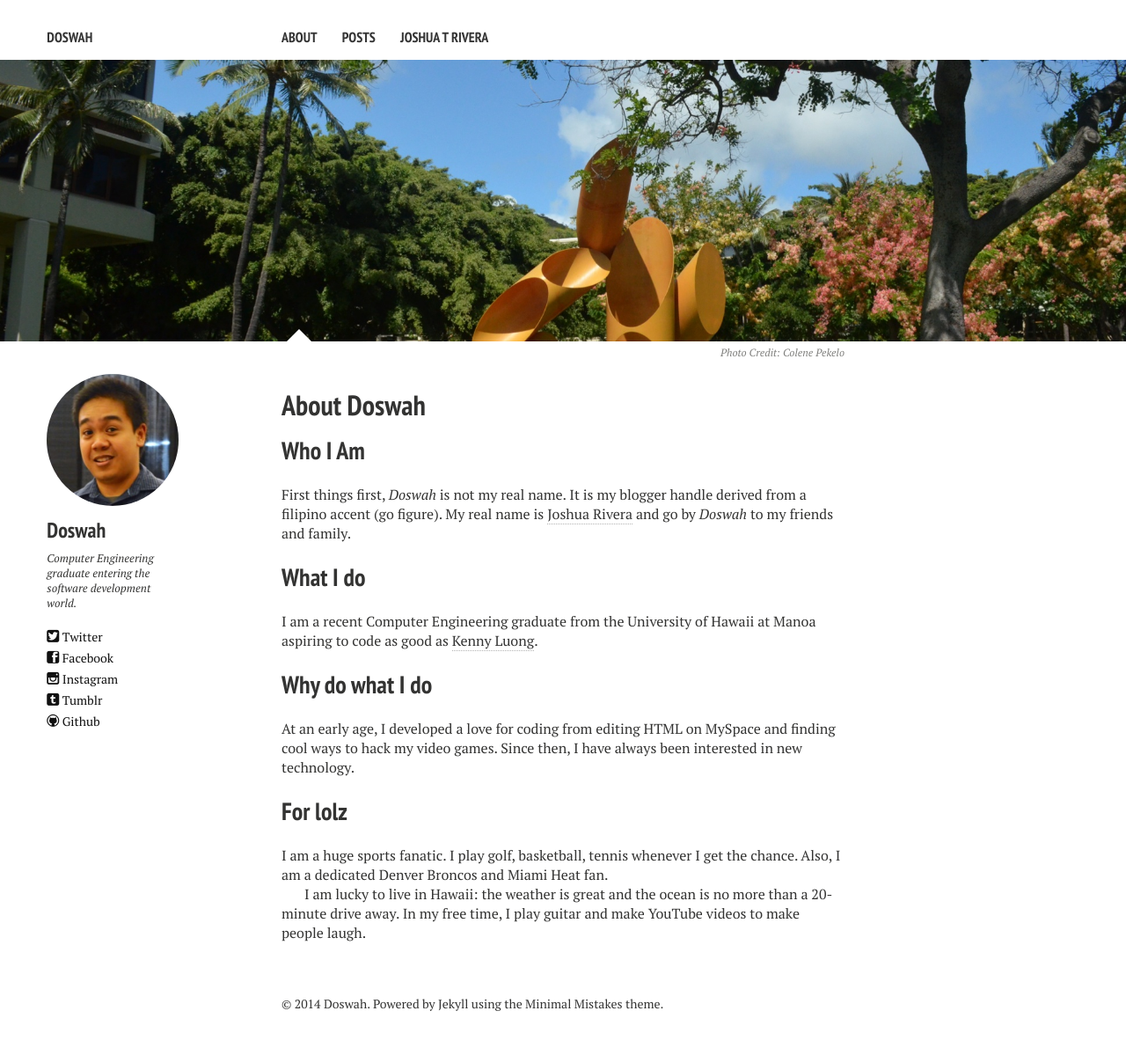
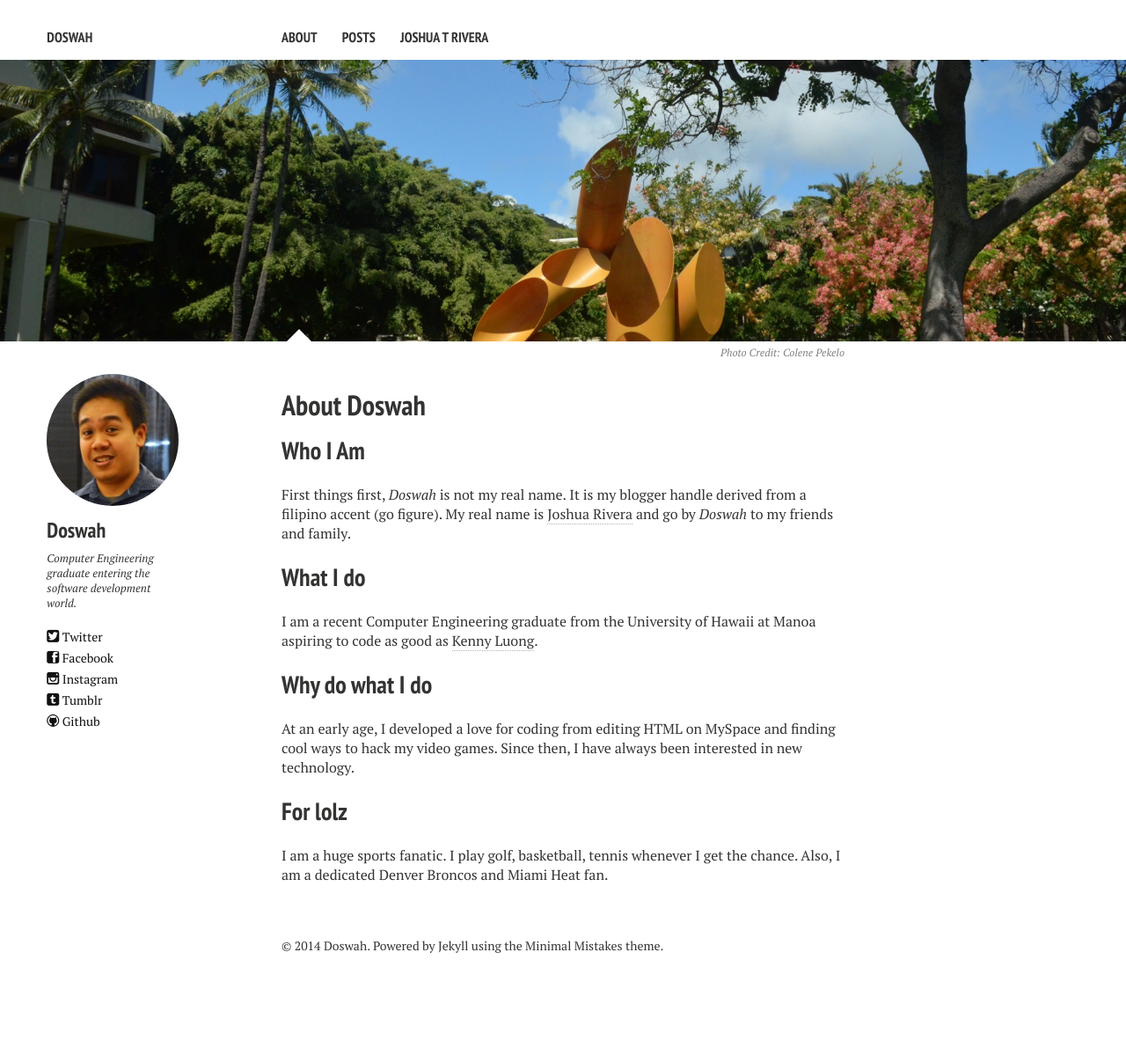
Before and after one commit to alexpolonsky/doswah.com, a Jekyll site: the page built from about.md, in a window 1280 px wide. Shown: the whole page at 88% size. Built offline with Jekyll 4.4.1, drawn with Linux system fonts in a browser that asks for light colours; nearby versions of some CDN libraries; after the commit the page ends 1133 px from its top, so only the background shows below that.

Commit message:
Updated about

```diff
--- a/about.md
+++ b/about.md
@@ -27,8 +27,3 @@ At an early age, I developed a love for coding from editing HTML on MySpace and
 ## For lolz
 
 I am a huge sports fanatic. I play golf, basketball, tennis whenever I get the chance. Also, I am a dedicated Denver Broncos and Miami Heat fan.
-
-
-
-
-I am lucky to live in Hawaii: the weather is great and the ocean is no more than a 20-minute drive away. In my free time, I play guitar and make YouTube videos to make people laugh.
```
